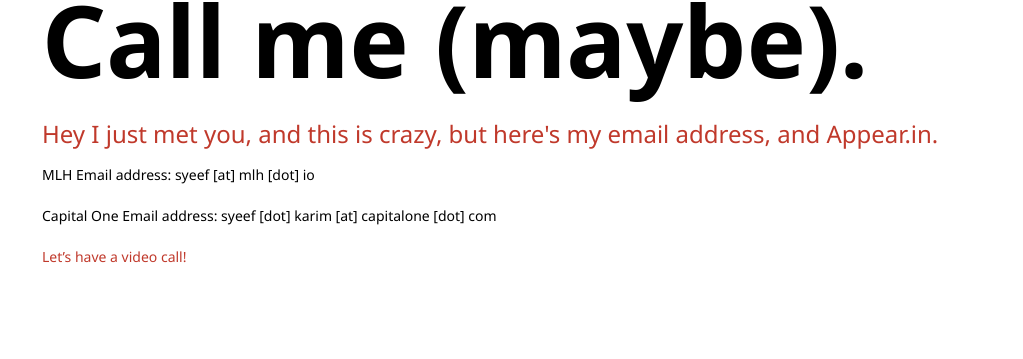
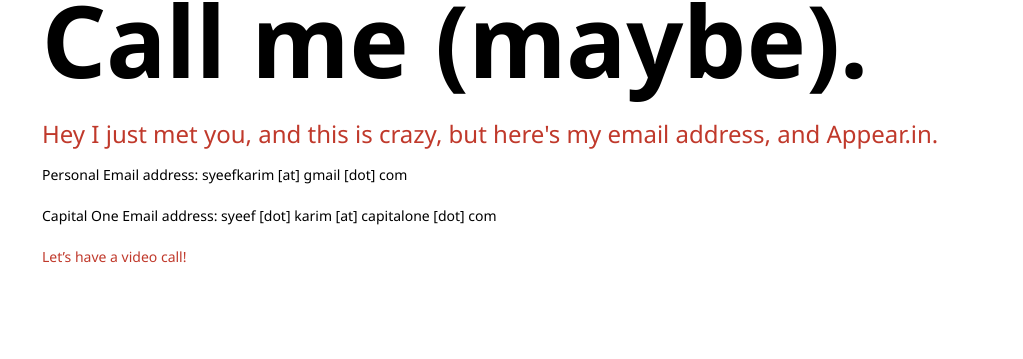
Before and after one commit to syeef/syeefkarim-2016-v0, a Jekyll site: the page built from callme/index.md, in a window 1280 px wide. Shown: the part 152-511 px from the top of the page, without its empty margins (128-1151 px from the left). Built offline with Jekyll 4.4.1, drawn with Linux system fonts in a browser that asks for light colours.

Commit message:
update callme page to remove mlh address

```diff
--- a/callme/index.md
+++ b/callme/index.md
@@ -5,7 +5,7 @@ bigWord: Call me (maybe).
 tagLine: Hey I just met you, and this is crazy, but here's my email address, and Appear.in.
 ---
 
-MLH Email address: syeef [at] mlh [dot] io
+Personal Email address: syeefkarim [at] gmail [dot] com
 
 Capital One Email address: syeef [dot] karim [at] capitalone [dot] com
 
```
Also changed, not shown: 2 other files.
